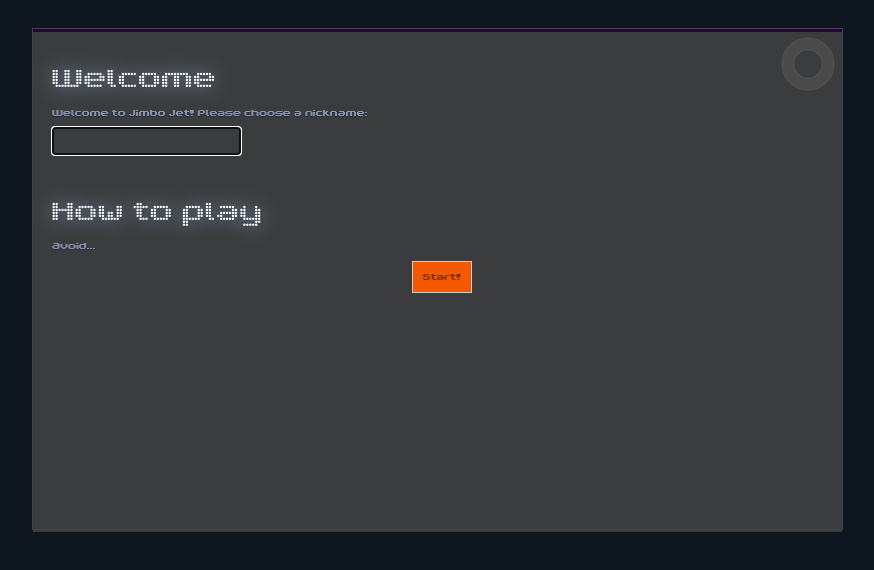
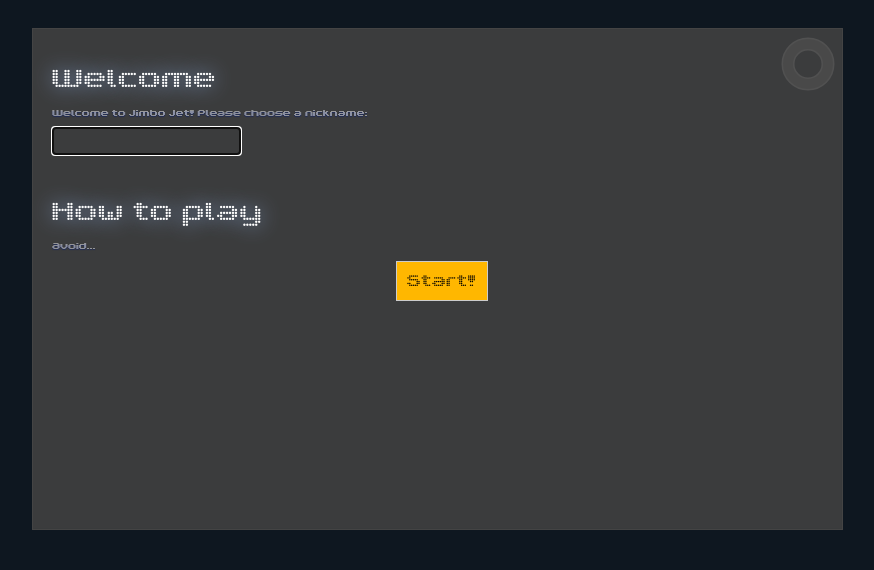
Before and after one commit to nko2/weapi, a website: page index.html in a window 1280 px wide. Shown: the part 112-682 px from the top of the page, without its empty margins (204-1078 px from the left). Drawn offline with nearby package versions, Linux system fonts and the light colour scheme; no server answers.

Commit message:
Start button edited! ( a little :D )

```diff
--- a/css/style.css
+++ b/css/style.css
@@ -38,10 +38,10 @@ input[type="text"]{
 
 input[type="button"]{
   border:1px solid #ccc;
-  background-color:#F45902;
+  background-color:#FFB700;
   padding:10px;
   font-family:prophit;
-  font-size:10px;
+  font-size:18px;
   color:#000;
 }
 
@@ -86,7 +86,6 @@ canvas{
   opacity:0.8;
   top:0;
   z-index:90;
-  border-top:3px solid #23003A;
 }
 
 .stuff{
```
